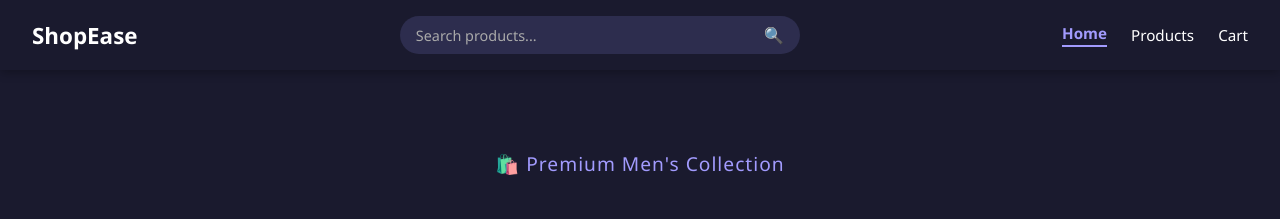
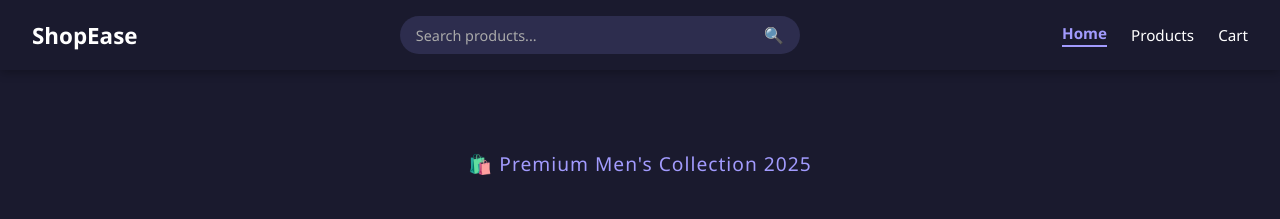
Before and after one commit to BabyAdikesavalu30/shopease, a React (Create React App) app: page / in a window 1280 px wide. Shown: the top 219 px of the page. Built offline with nearby package versions, Linux system fonts and the light colour scheme.

Commit message:
Update hero tag for wishlist branch

```diff
--- a/src/pages/Home.jsx
+++ b/src/pages/Home.jsx
@@ -11,7 +11,7 @@ function Home() {
 
       <section className="hero">
         <div className="hero-content">
-          <p className="hero-tag">🛍️ Premium Men's Collection</p>
+          <p className="hero-tag">🛍️ Premium Men's Collection 2025</p>
           <h1>Shop Smart.<br />Live Better.</h1>
           <p className="hero-sub">
             Discover top quality men's products across Electronics,
```
